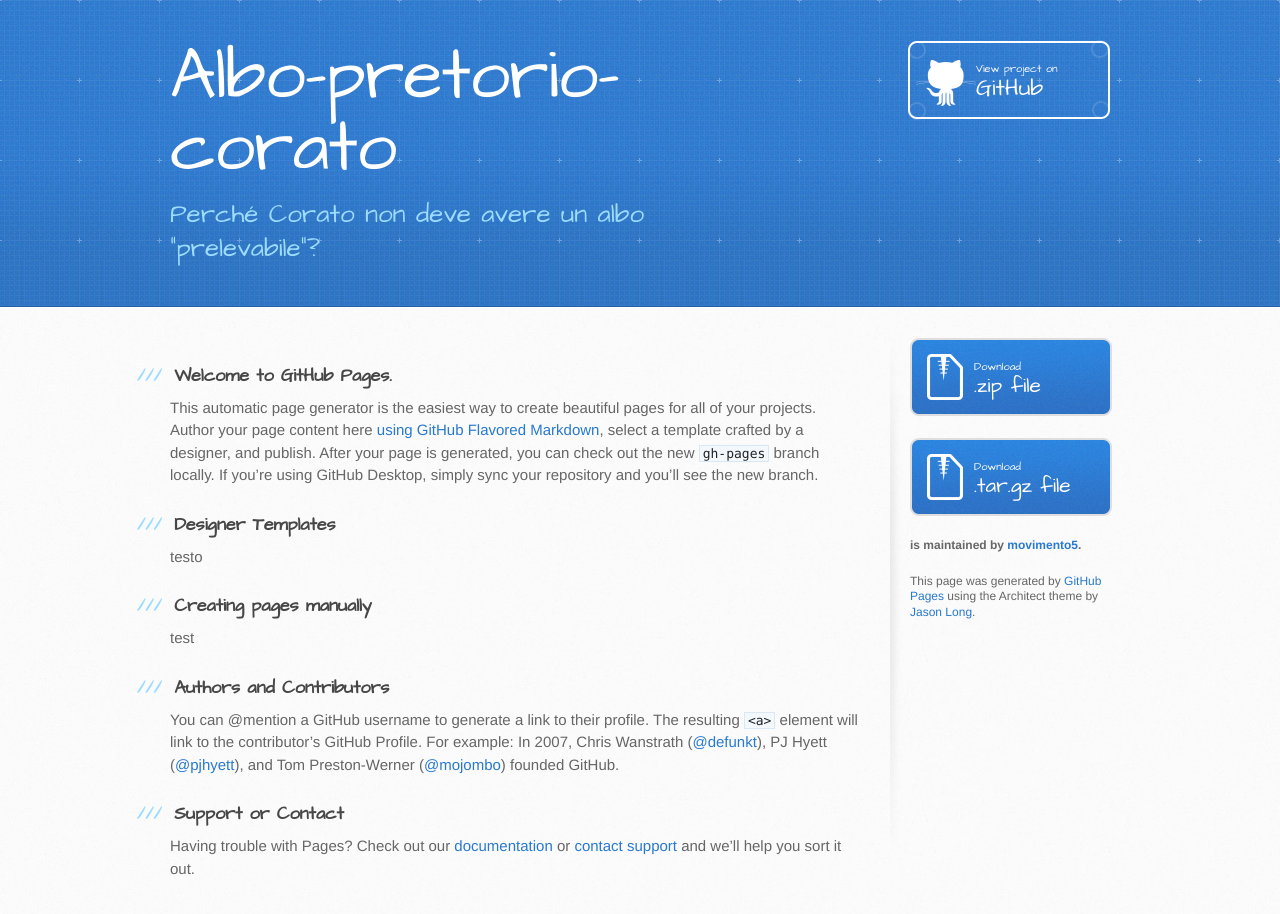
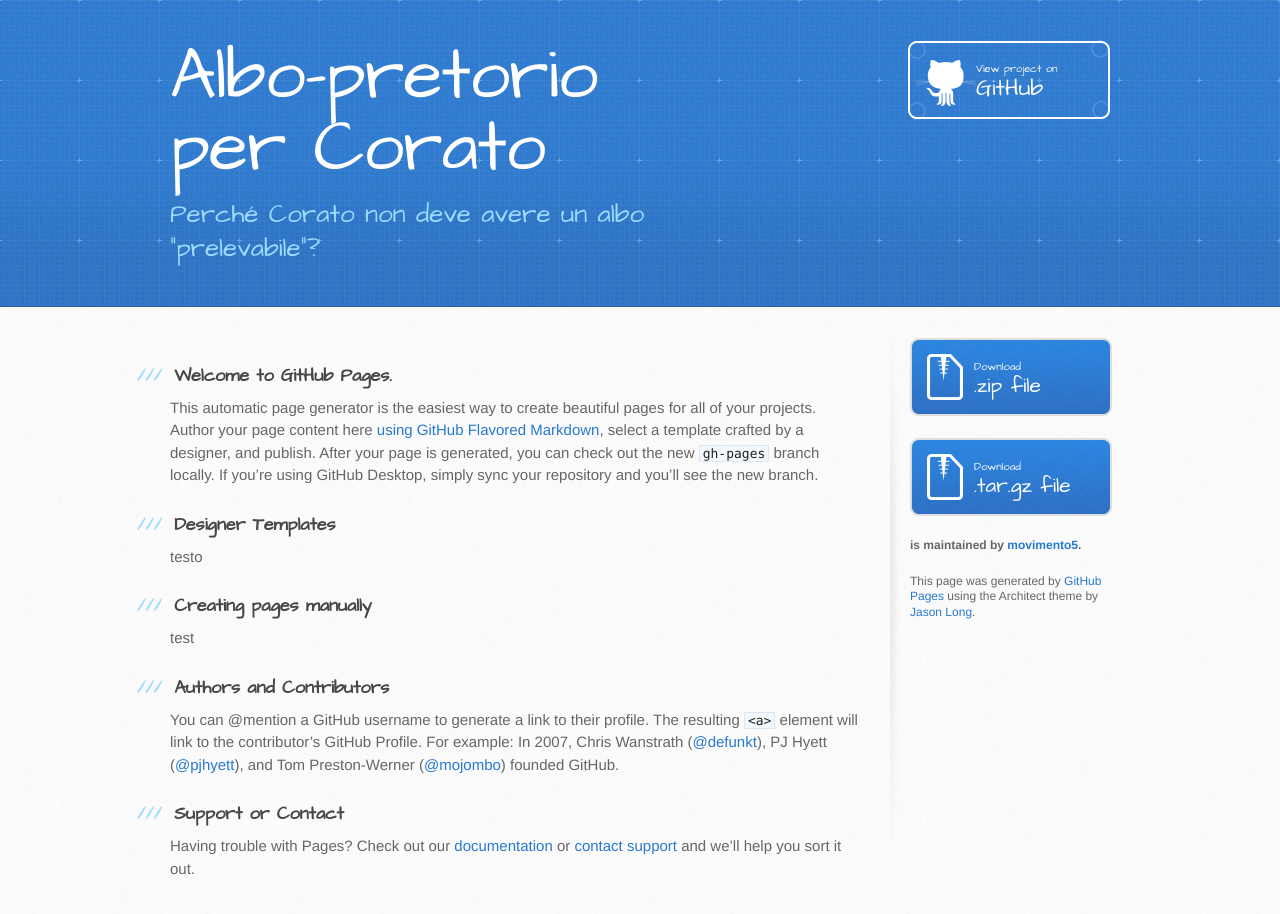
Before and after one commit to movimento5/albo-pretorio-corato, a plain HTML site: page index.html in a window 1280 px wide. Drawn offline with Linux system fonts and the light colour scheme.

Commit message:
Update index.html

```diff
--- a/index.html
+++ b/index.html
@@ -19,7 +19,7 @@
   <body>
     <header>
       <div class="inner">
-        <h1>Albo-pretorio-corato</h1>
+        <h1>Albo-pretorio <br>per Corato</h1>
         <h2>Perché Corato non deve avere un albo &quot;prelevabile&quot;? </h2>
         <a href="https://github.com/movimento5/albo-pretorio-corato" class="button"><small>View project on</small> GitHub</a>
       </div>
```
